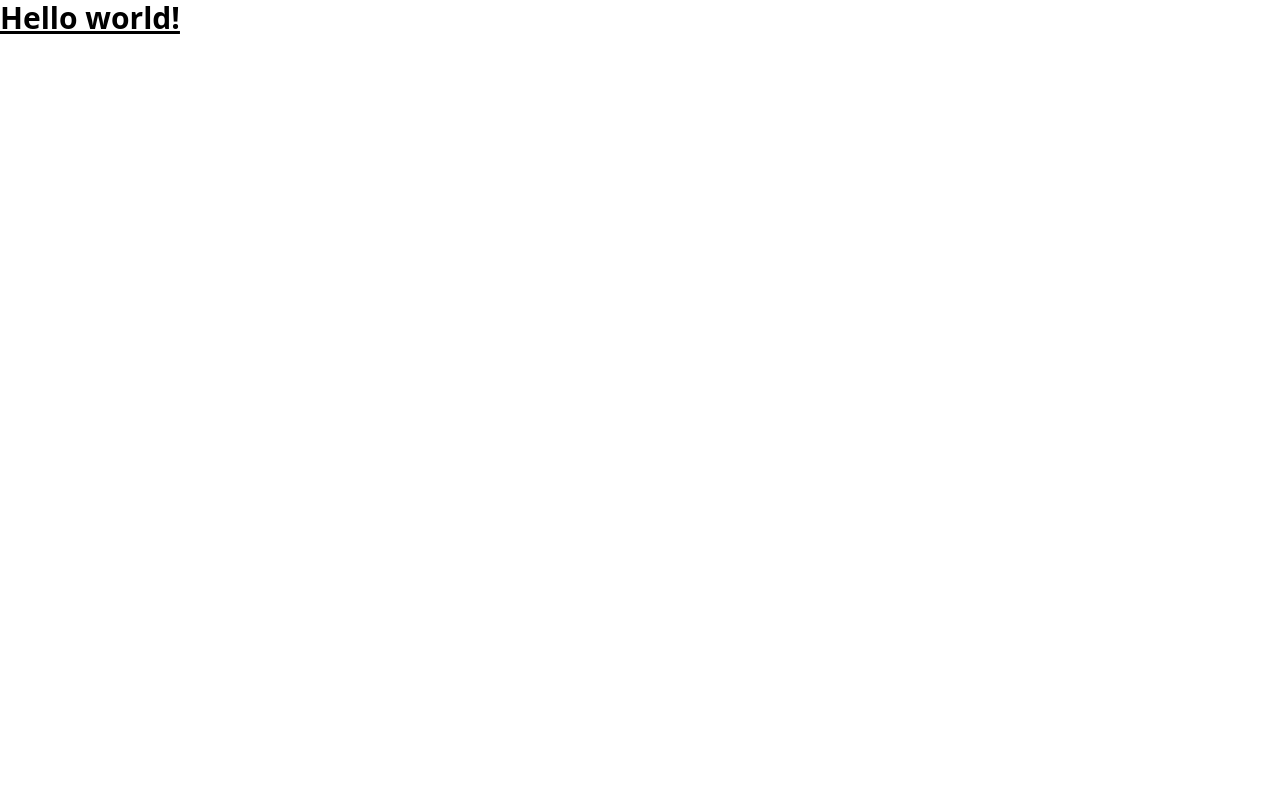
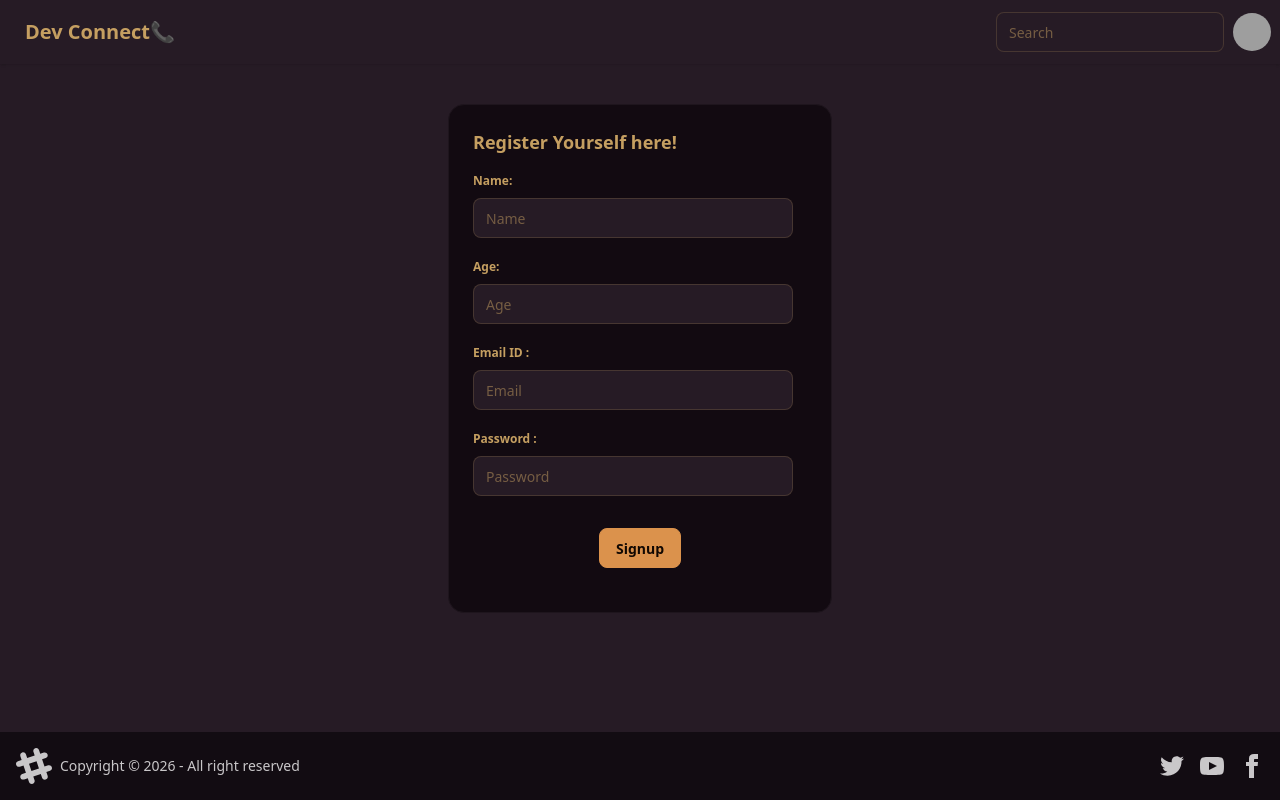
Before and after one commit to ent-ankittiwary/Dev_Connect_Frontend, a React (Vite) app: page /signup in a window 1280 px wide. Built offline with nearby package versions, Linux system fonts and the light colour scheme; grey boxes are pictures that could not be loaded.

Commit message:
AuthRoutes created

```diff
--- a/index.html
+++ b/index.html
@@ -1,5 +1,5 @@
 <!doctype html>
-<html lang="en">
+<html data-theme="coffee" lang="en">
   <head>
     <meta charset="UTF-8" />
     <link rel="icon" type="image/svg+xml" href="/vite.svg" />
--- a/package.json
+++ b/package.json
@@ -10,11 +10,15 @@
     "preview": "vite preview"
   },
   "dependencies": {
+    "@reduxjs/toolkit": "^2.11.2",
     "@tailwindcss/postcss": "^4.1.18",
     "@tailwindcss/vite": "^4.1.18",
+    "axios": "^1.13.4",
     "postcss": "^8.5.6",
     "react": "^19.2.0",
     "react-dom": "^19.2.0",
+    "react-redux": "^9.2.0",
+    "react-router-dom": "^7.13.0",
     "tailwindcss": "^4.1.18"
   },
   "devDependencies": {
@@ -23,6 +27,7 @@
     "@types/react-dom": "^19.2.3",
     "@vitejs/plugin-react": "^5.1.1",
     "babel-plugin-react-compiler": "^1.0.0",
+    "daisyui": "^5.5.14",
     "eslint": "^9.39.1",
     "eslint-plugin-react-hooks": "^7.0.1",
     "eslint-plugin-react-refresh": "^0.4.24",
--- a/src/App.css
+++ b/src/App.css
@@ -1 +1,4 @@
 @import "tailwindcss";
+@plugin "daisyui" {
+    themes:all;
+};
--- a/src/App.jsx
+++ b/src/App.jsx
@@ -1,8 +1,22 @@
-function App(){
-  return(
-    <h1 class="text-3xl font-bold underline">
-    Hello world!
-  </h1>
-  )
+import { BrowserRouter, Routes, Route } from "react-router-dom";
+import Login from "./Login";
+import Profile from "./Profile";
+import Body from "./body";
+import Signup from "./Signup";
+
+function App() {
+  return (
+    <div>
+    <BrowserRouter basename="/">
+      <Routes>
+        <Route path="/" element={<Body/>}>
+        <Route path="/login" element={<Login />} />
+        <Route path="/signup" element={<Signup/>}/>
+        </Route>
+      </Routes>
+    </BrowserRouter>
+    </div>
+  );
 }
+
 export default App;
--- /dev/null
+++ b/src/Body.jsx
@@ -0,0 +1,15 @@
+import { Outlet } from "react-router-dom";
+import Navbar from "./navbar";
+import Footer from "./footer";
+
+const Body =()=>{
+    return(
+        <div>
+            <Navbar/>
+            <Outlet/>  {/*This will render child routes of body always below the navbar*/}
+            <Footer/>
+        </div>
+    )
+}
+
+export default Body;
--- /dev/null
+++ b/src/Footer.jsx
@@ -0,0 +1,56 @@
+function Footer(){
+    return(
+<footer className="footer sm:footer-horizontal bg-neutral text-neutral-content items-center p-4 fixed bottom-0">
+  <aside className="grid-flow-col items-center">
+    <svg
+      width="36"
+      height="36"
+      viewBox="0 0 24 24"
+      xmlns="http://www.w3.org/2000/svg"
+      fillRule="evenodd"
+      clipRule="evenodd"
+      className="fill-current">
+      <path
+        d="M22.672 15.226l-2.432.811.841 2.515c.33 1.019-.209 2.127-1.23 2.456-1.15.325-2.148-.321-2.463-1.226l-.84-2.518-5.013 1.677.84 2.517c.391 1.203-.434 2.542-1.831 2.542-.88 0-1.601-.564-1.86-1.314l-.842-2.516-2.431.809c-1.135.328-2.145-.317-2.463-1.229-.329-1.018.211-2.127 1.231-2.456l2.432-.809-1.621-4.823-2.432.808c-1.355.384-2.558-.59-2.558-1.839 0-.817.509-1.582 1.327-1.846l2.433-.809-.842-2.515c-.33-1.02.211-2.129 1.232-2.458 1.02-.329 2.13.209 2.461 1.229l.842 2.515 5.011-1.677-.839-2.517c-.403-1.238.484-2.553 1.843-2.553.819 0 1.585.509 1.85 1.326l.841 2.517 2.431-.81c1.02-.33 2.131.211 2.461 1.229.332 1.018-.21 2.126-1.23 2.456l-2.433.809 1.622 4.823 2.433-.809c1.242-.401 2.557.484 2.557 1.838 0 .819-.51 1.583-1.328 1.847m-8.992-6.428l-5.01 1.675 1.619 4.828 5.011-1.674-1.62-4.829z"></path>
+    </svg>
+    <p>Copyright © {new Date().getFullYear()} - All right reserved</p>
+  </aside>
+  <nav className="grid-flow-col gap-4 md:place-self-center md:justify-self-end">
+    <a>
+      <svg
+        xmlns="http://www.w3.org/2000/svg"
+        width="24"
+        height="24"
+        viewBox="0 0 24 24"
+        className="fill-current">
+        <path
+          d="M24 4.557c-.883.392-1.832.656-2.828.775 1.017-.609 1.798-1.574 2.165-2.724-.951.564-2.005.974-3.127 1.195-.897-.957-2.178-1.555-3.594-1.555-3.179 0-5.515 2.966-4.797 6.045-4.091-.205-7.719-2.165-10.148-5.144-1.29 2.213-.669 5.108 1.523 6.574-.806-.026-1.566-.247-2.229-.616-.054 2.281 1.581 4.415 3.949 4.89-.693.188-1.452.232-2.224.084.626 1.956 2.444 3.379 4.6 3.419-2.07 1.623-4.678 2.348-7.29 2.04 2.179 1.397 4.768 2.212 7.548 2.212 9.142 0 14.307-7.721 13.995-14.646.962-.695 1.797-1.562 2.457-2.549z"></path>
+      </svg>
+    </a>
+    <a>
+      <svg
+        xmlns="http://www.w3.org/2000/svg"
+        width="24"
+        height="24"
+        viewBox="0 0 24 24"
+        className="fill-current">
+        <path
+          d="M19.615 3.184c-3.604-.246-11.631-.245-15.23 0-3.897.266-4.356 2.62-4.385 8.816.029 6.185.484 8.549 4.385 8.816 3.6.245 11.626.246 15.23 0 3.897-.266 4.356-2.62 4.385-8.816-.029-6.185-.484-8.549-4.385-8.816zm-10.615 12.816v-8l8 3.993-8 4.007z"></path>
+      </svg>
+    </a>
+    <a>
+      <svg
+        xmlns="http://www.w3.org/2000/svg"
+        width="24"
+        height="24"
+        viewBox="0 0 24 24"
+        className="fill-current">
+        <path
+          d="M9 8h-3v4h3v12h5v-12h3.642l.358-4h-4v-1.667c0-.955.192-1.333 1.115-1.333h2.885v-5h-3.808c-3.596 0-5.192 1.583-5.192 4.615v3.385z"></path>
+      </svg>
+    </a>
+  </nav>
+</footer>
+    )
+}
+export default Footer;
--- /dev/null
+++ b/src/Login.jsx
@@ -0,0 +1,54 @@
+import {useState} from "react";
+import axios from "axios";
+const Login =()=>{
+    const [email,setEmail] =useState("");
+    const [password,setPassword] =useState("");
+
+    const handleLogin =async()=>{
+            try{
+                const res = await axios.post("http://localhost:9193/login",{
+                    email,
+                    password,
+                },{
+                    withCredentials:true
+                }
+
+            )
+                alert("Welcome Back! "+res.data.name);
+
+
+
+            }
+            catch(err){
+                console.error(err);
+
+            }
+        };
+
+  return (
+    <div className="flex justify-center mt-10">
+      <div className="card card-border bg-base-300 w-96">
+        <div className="card-body">
+          <h2 className="card-title">Login</h2>
+          <div>
+            <fieldset className="fieldset">
+              <legend className="fieldset-legend">Email ID: {email}</legend>
+              <input type="text" value={email} className="input" placeholder="Email" onChange={(e)=>setEmail(e.target.value)}/>
+            </fieldset>
+          </div>
+          <div>
+            <fieldset className="fieldset">
+              <legend className="fieldset-legend">Password : {password}</legend>
+              <input type="text" value={password} className="input" placeholder="Password" onChange={(e)=>setPassword(e.target.value)} />
+            </fieldset>
+          </div>
+          <div className="flex justify-center">
+          <button className="btn btn-primary my-5" onClick={handleLogin}>Login</button>
+          </div>
+        </div>
+      </div>
+    </div>
+  );
+}
+
+export default Login;
--- /dev/null
+++ b/src/Navbar.jsx
@@ -0,0 +1,35 @@
+function Navbar(){
+    return(
+        <div className="navbar bg-base-100 shadow-sm">
+  <div className="flex-1">
+    <a className="btn btn-ghost text-xl">Dev Connect📞</a>
+  </div>
+  <div className="flex gap-2">
+    <input type="text" placeholder="Search" className="input input-bordered w-24 md:w-auto" />
+    <div className="dropdown dropdown-end">
+      <div tabIndex={0} role="button" className="btn btn-ghost btn-circle avatar">
+        <div className="w-10 rounded-full">
+          <img
+            alt="Tailwind CSS Navbar component"
+            src="https://img.daisyui.com/images/stock/photo-1534528741775-53994a69daeb.webp" />
+        </div>
+      </div>
+      <ul
+        tabIndex="-1"
+        className="menu menu-sm dropdown-content bg-base-100 rounded-box z-1 mt-3 w-52 p-2 shadow">
+        <li>
+          <a className="justify-between">
+            Profile
+            <span className="badge">New</span>
+          </a>
+        </li>
+        <li><a>Settings</a></li>
+        <li><a>Logout</a></li>
+      </ul>
+    </div>
+  </div>
+</div>
+    )
+}
+
+export default Navbar;
--- /dev/null
+++ b/src/Profile.jsx
@@ -0,0 +1,9 @@
+function Profile(){
+    return(
+        <div>
+
+        </div>
+    )
+}
+
+export default Profile;
--- /dev/null
+++ b/src/Signup.jsx
@@ -0,0 +1,67 @@
+import {useState} from "react";
+import axios from "axios";
+const Signup = ()=>{
+
+    const [name,setName] = useState("");
+    const [age,setAge] = useState("");
+    const [email,setEmail] = useState("");
+    const [password,setPassword] = useState("");
+
+    const handleSignup =async()=>{
+        try{
+            const res = await axios.post("http://localhost:9193/signup",{
+                name,
+                age,
+                email,
+                password
+            })
+            console.log(res);
+            alert("You are successfuly registered"+name+"!");
+            console.log(res.data);
+
+        }
+        catch(err){
+            console.error(err);
+        }
+    }
+
+
+    return(
+            <div className="flex justify-center mt-10">
+      <div className="card card-border bg-base-300 w-96">
+        <div className="card-body">
+          <h2 className="card-title">Register Yourself here!</h2>
+          <div>
+            <fieldset className="fieldset">
+              <legend className="fieldset-legend">Name: {name}</legend>
+              <input type="text" value={name} className="input" placeholder="Name" onChange={(e)=>setName(e.target.value)}/>
+            </fieldset>
+          </div>
+          <div>
+            <fieldset className="fieldset">
+              <legend className="fieldset-legend">Age: {age}</legend>
+              <input type="text" value={age} className="input" placeholder="Age" onChange={(e)=>setAge(e.target.value)} />
+            </fieldset>
+          </div>
+          <div>
+            <fieldset className="fieldset">
+              <legend className="fieldset-legend">Email ID : {email}</legend>
+              <input type="text" value={email} className="input" placeholder="Email" onChange={(e)=>setEmail(e.target.value)} />
+            </fieldset>
+          </div>
+          <div>
+            <fieldset className="fieldset">
+              <legend className="fieldset-legend">Password : {password}</legend>
+              <input type="text" value={password} className="input" placeholder="Password" onChange={(e)=>setPassword(e.target.value)} />
+            </fieldset>
+          </div>
+          <div className="flex justify-center">
+          <button className="btn btn-primary my-5" onClick={handleSignup}>Signup</button>
+          </div>
+        </div>
+      </div>
+    </div>
+    )
+}
+
+export default Signup;
--- a/src/index.css
+++ b/src/index.css
@@ -1 +1,4 @@
 @import "tailwindcss";
+@plugin "daisyui" {
+    themes:all
+};
```
Also changed, not shown: src/Logout.jsx (added), 1 other file (tests, documents, lock files or other folders).
